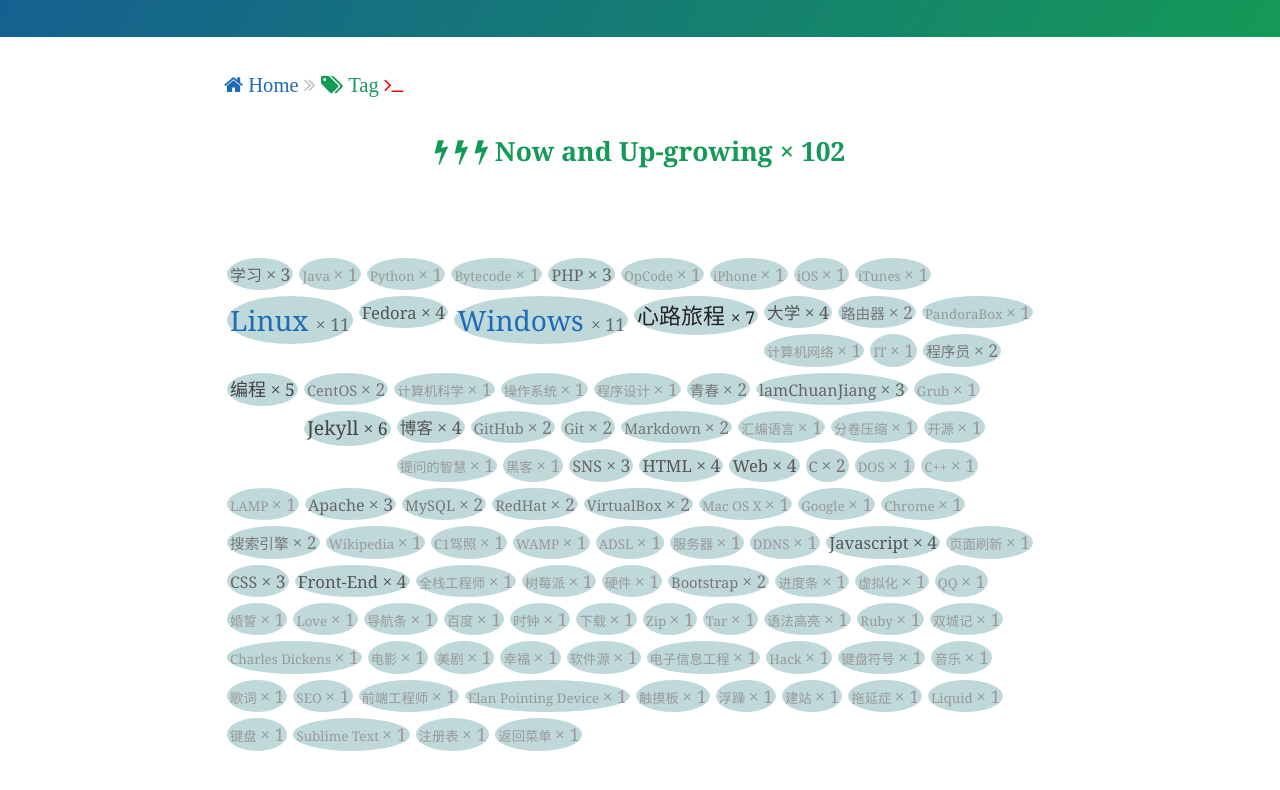
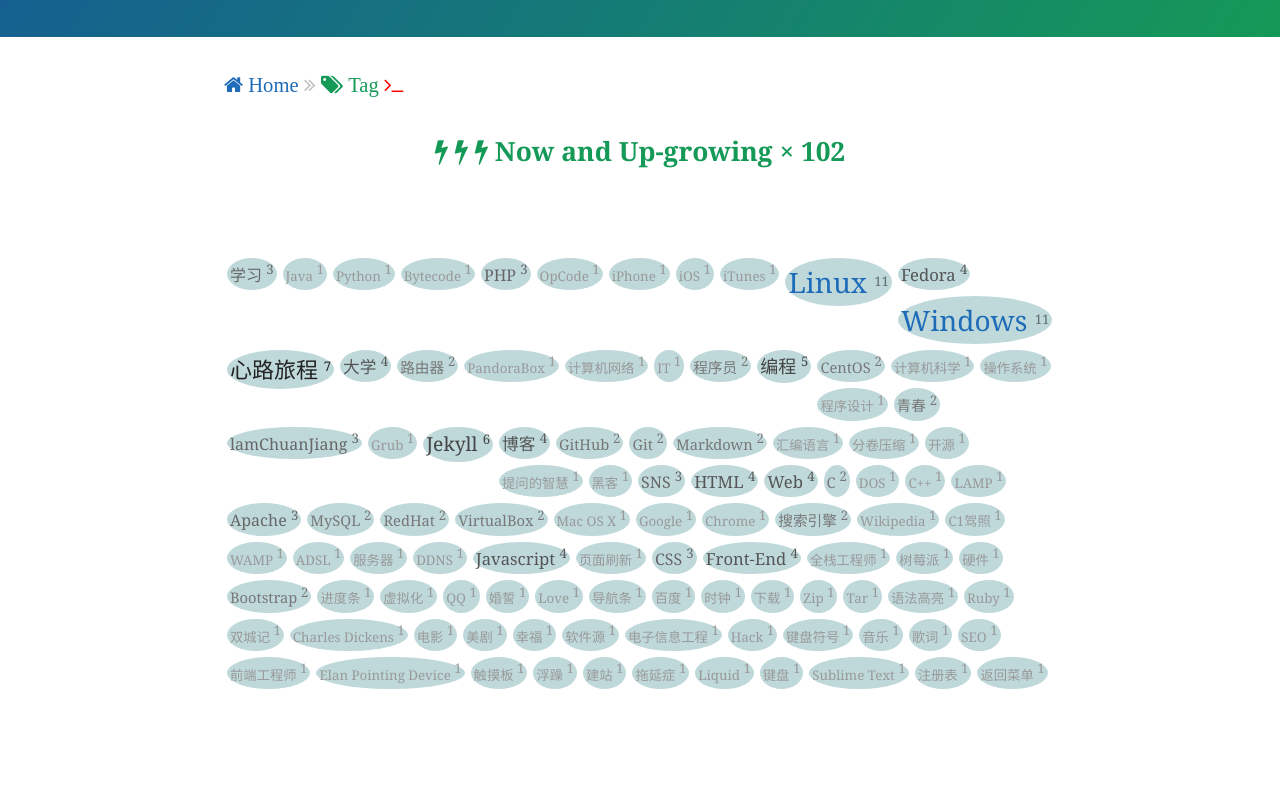
Before and after one commit to light-shadow/ckwongloy.github.io, a Jekyll site: the page built from tag.html, in a window 1280 px wide and 900 px high, scrolled down 346 px. Shown: the top 790 px of the window. Built offline with Jekyll 4.4.1, drawn with Linux system fonts in a browser that asks for light colours; Markdown is read by kramdown in place of the engine named in the settings.

Commit message:
test wiki syntax ing

```diff
--- a/tag.html
+++ b/tag.html
@@ -62,9 +62,9 @@
 </a>
 <span style="color: #{{ color }}{{ color }}{{ color }};">
 
-&times;
-
+<sup>
 {{ tag | last | size }}
+</sup>
 
 </span></span>
 
@@ -88,11 +88,12 @@
 {{ tag | first }}
 
 </a>
-<i class="fa fa-angle-left"></i>
 
+<sup>
 {{ tag | last | size }}
+</sup>
 
-<i class="fa fa-angle-right"></i></p>
+</p>
 <ul>
 
 {% for post in tag.last %}
```
Also changed, not shown: 1 other file.
